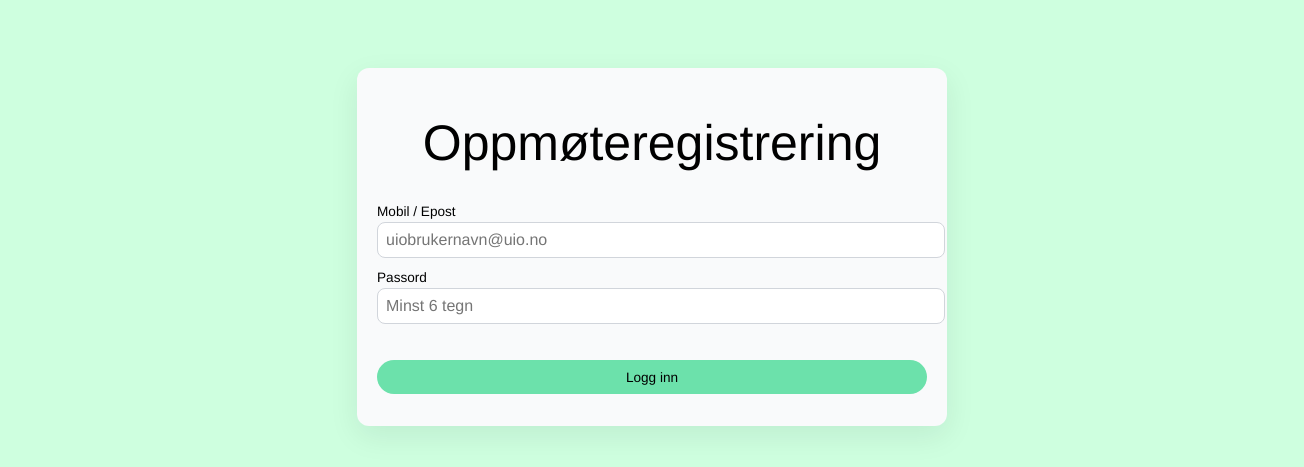
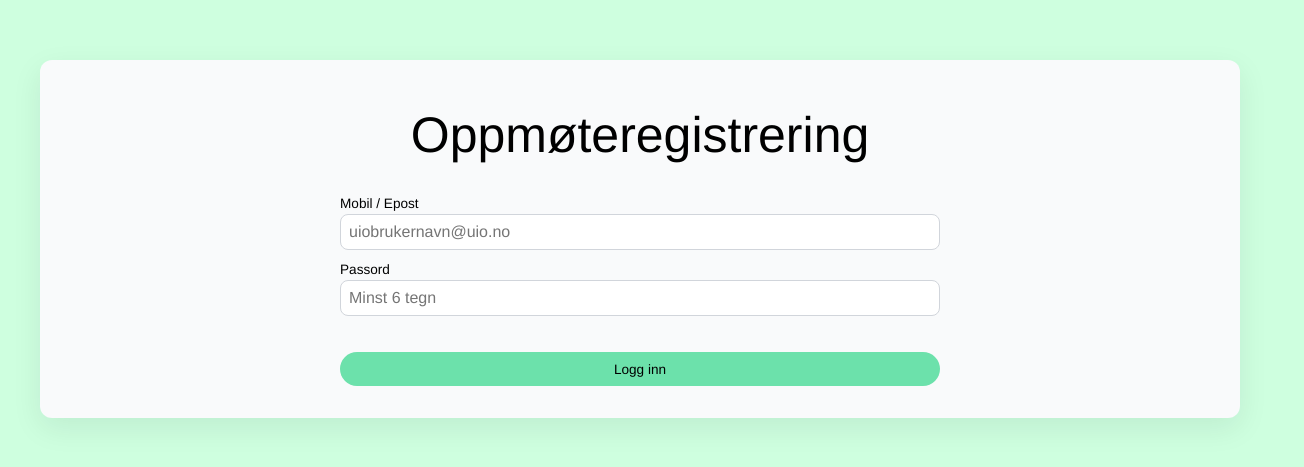
Before and after one commit to TagFri/attendance-book, a React (Vite) app: page / in a window 1280 px wide. Shown: the part 169-636 px from the top of the page, 1304 px wide, since content can reach past the window. Built offline with nearby package versions, Linux system fonts and the light colour scheme; no server answers.

Commit message:
Stor oppdatering

```diff
--- a/index.html
+++ b/index.html
@@ -26,7 +26,7 @@
 
       .page-card {
         width: 100%;
-        max-width: 550px;
+        max-width: 1200px;
         margin: 0 auto;
         padding: 1rem 1.25rem;
         background: #f9fafb;
--- a/src/AdminPage.tsx
+++ b/src/AdminPage.tsx
@@ -3905,7 +3905,7 @@ const TermSetup: React.FC = () => {
                         style={{
                             backgroundColor: "#ef4444",
                             borderColor: "#ef4444",
-                            color: "black",
+                            color: "white",
                             fontSize: "0.9rem",
                         }}
                     >
--- a/src/index.css
+++ b/src/index.css
@@ -6,7 +6,15 @@ html, body {
   padding: 0;
   min-width: 320px;
   min-height: 100vh;
+  max-width: 100%;
+  overflow-x: hidden; /* Prevent horizontal scroll on mobile */
 }
+
+/* Ensure predictable sizing and avoid overflow due to padding/borders */
+*, *::before, *::after { box-sizing: border-box; }
+
+/* Media/content elements should never overflow the viewport */
+img, svg, canvas, video { max-width: 100%; height: auto; }
 
 /* UiO font plan: Helvetica for body text; Times New Roman for ingress/sitat */
 body, input, textarea, select, button {
@@ -55,8 +63,8 @@ footer {
   max-width: 100%;
   color: var(--color-font);
   font-size: 0.9rem;
-  margin-top: 5rem;
-  padding: 4rem 2rem 1rem;
+  margin-top: 2.5rem;
+  padding: 0.5rem 2rem 0.5rem;
   background-color: var(--color-footer-background);
   border-radius: 75px 75px 0 0;
 }
@@ -90,6 +98,8 @@ footer .footer-right { flex: 1 1 30%; display: flex; flex-direction: column; ali
 footer .footer-logo {
   width: 176px;
   height: 64px;
+  max-width: 100%;
+  height: auto;
   border-radius: 8px;
   margin: 1rem 0 0.5rem;
 }
@@ -179,6 +189,26 @@ input:focus, select:focus {
   outline-offset: -0.075rem;
 }
 
+/* Prevent iOS Safari from zooming inputs on focus by enforcing 16px font-size on small screens */
+@media (max-width: 640px) {
+  input, select, textarea, button { font-size: 16px !important; }
+  /* Cards should never exceed viewport width on small screens */
+  .page-card { max-width: 100vw !important; }
+}
+
+/* Desktop: widen the main card and constrain inner content */
+@media (min-width: 1024px) {
+  /* Allow the card surface to extend on desktop */
+  .page-card { max-width: 1200px; }
+}
+
+/* Content inside cards should remain comfortably readable */
+.page-card > * {
+  max-width: 600px;
+  margin-left: auto;
+  margin-right: auto;
+}
+
 button {
   padding: 0.45rem 0.9rem;
   border-radius: 999px;
@@ -191,15 +221,3 @@ button {
   background-color: #6CE1AB;
   color: black;
 }
-/*
-.btn-hover-lg:hover {
-    background-color: #CEFFDF !important;
-    border-color: #6CE1AB !important;
-    color: black !important;
-}
-
-.btn-hover-danger:hover {
-  background-color: #E71919FF !important;
-    border-color: #E71919FF !important;
-}
-*/
```
